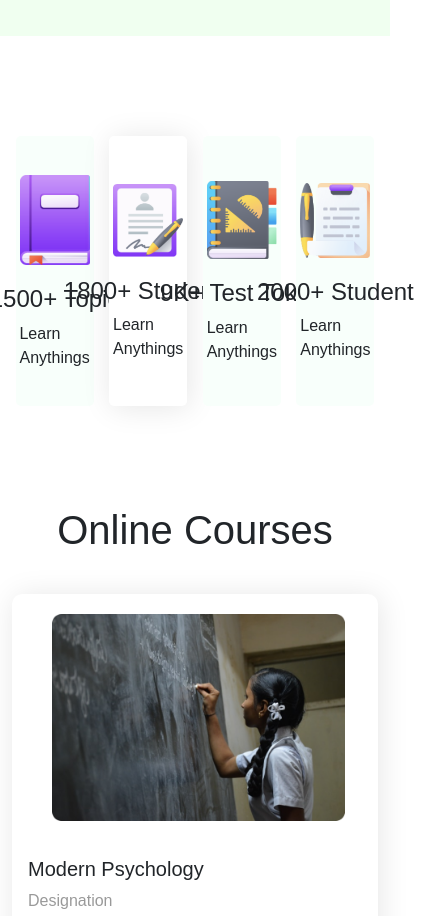
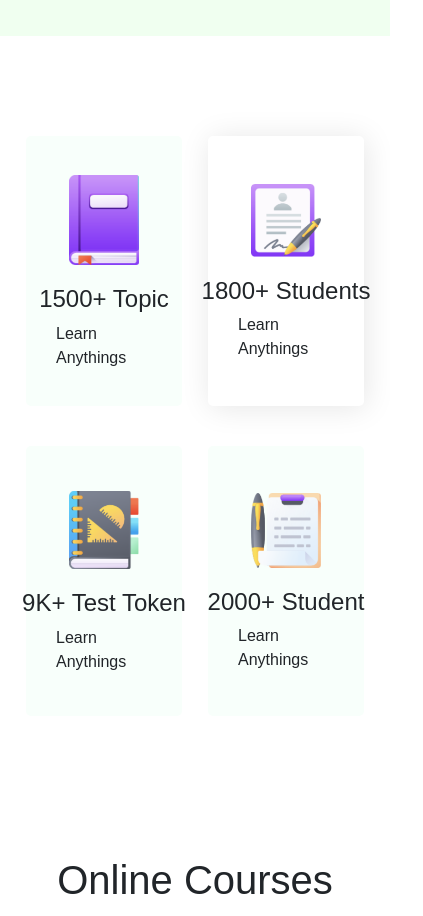
Before and after one commit to shorif8195/e-school, a plain HTML site: page index.html in a window 390 px wide. Shown: the part 760-1676 px from the top of the page, 423 px wide, since content can reach past the window. Drawn offline with nearby package versions, Linux system fonts and the light colour scheme.

Commit message:
added media query

```diff
--- a/index.html
+++ b/index.html
@@ -61,22 +61,22 @@
          <div class="section-2">
              <div class="container">
                  <div class="row">
-                            <div class="col-md-3 col-sm-12 books">
+                            <div class="col-md-3  books">
                                     <img src="icon/book.png" alt="book">
                                     <h2>1500+ Topic</h2>
                                     <p>Learn Anythings</p>
                             </div>
-                            <div class="col-md-3 col-sm-12 books">
+                            <div class="col-md-3  books">
                                 <img src="icon/Student.png" alt="book">
                                     <h2>1800+ Students</h2>
                                     <p>Learn Anythings</p>
                             </div>
-                            <div class="col-md-3 col-sm-12 books">
+                            <div class="col-md-3  books">
                                 <img src="icon/Students.png" alt="book">
                                     <h2>9K+ Test Token</h2>
                                     <p>Learn Anythings</p>
                             </div>
-                            <div class="col-md-3 col-sm-12 books">
+                            <div class="col-md-3  books">
                                 <img src="icon/Test.png" alt="book">
                                     <h2>2000+ Student</h2>
                                     <p>Learn Anythings</p>
--- a/style.css
+++ b/style.css
@@ -183,21 +183,10 @@ footer h4{
         margin-top: 40px;
         text-align: center;
     }
+    .books{
+        width: 40%;
+        margin-bottom: 40px;
 
-}
-@media only screen and(min-width:769){
-    .section-4 .container .row {
-        width: 100%;
-        display: flex;
-        justify-content: space-evenly ;
-
-
-
-
-    }
-    .test-text{
-
-       padding-left: 50px;
     }
 
 }
```
